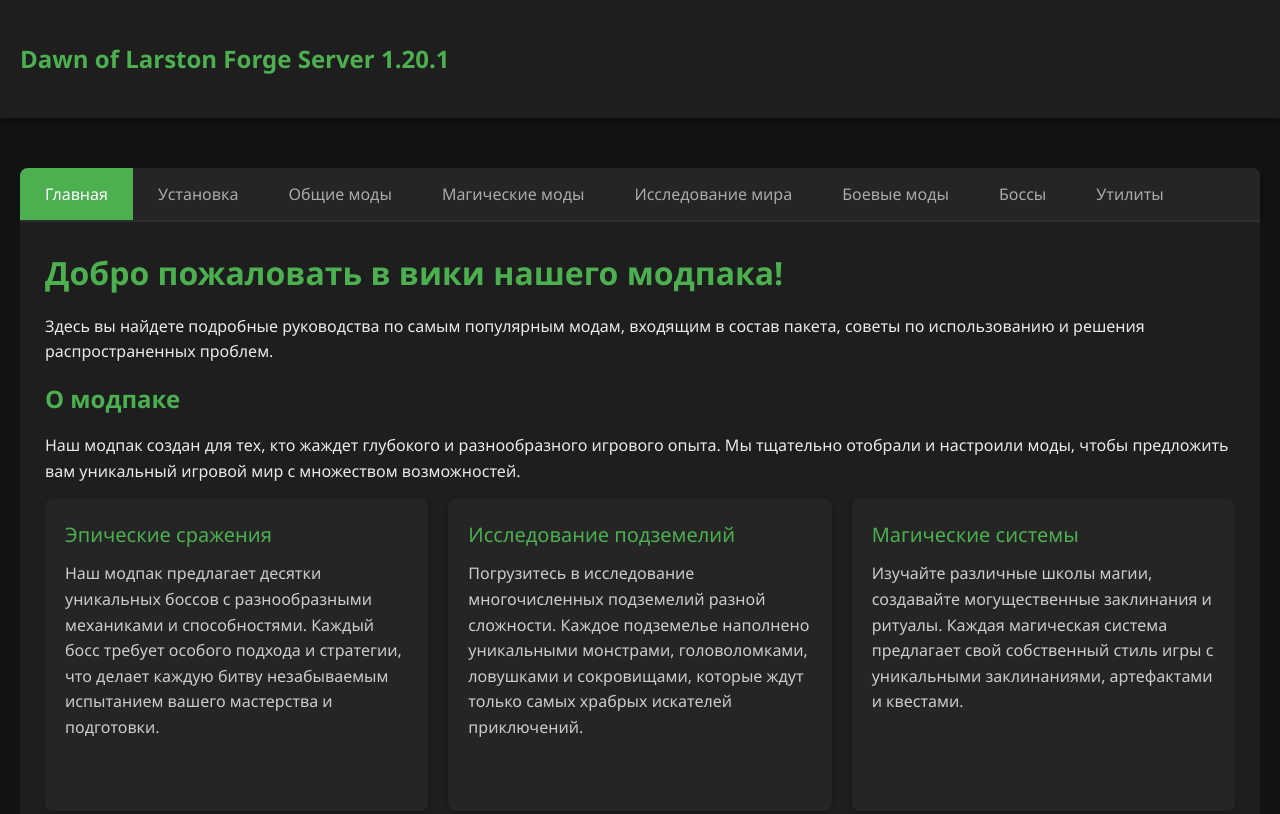
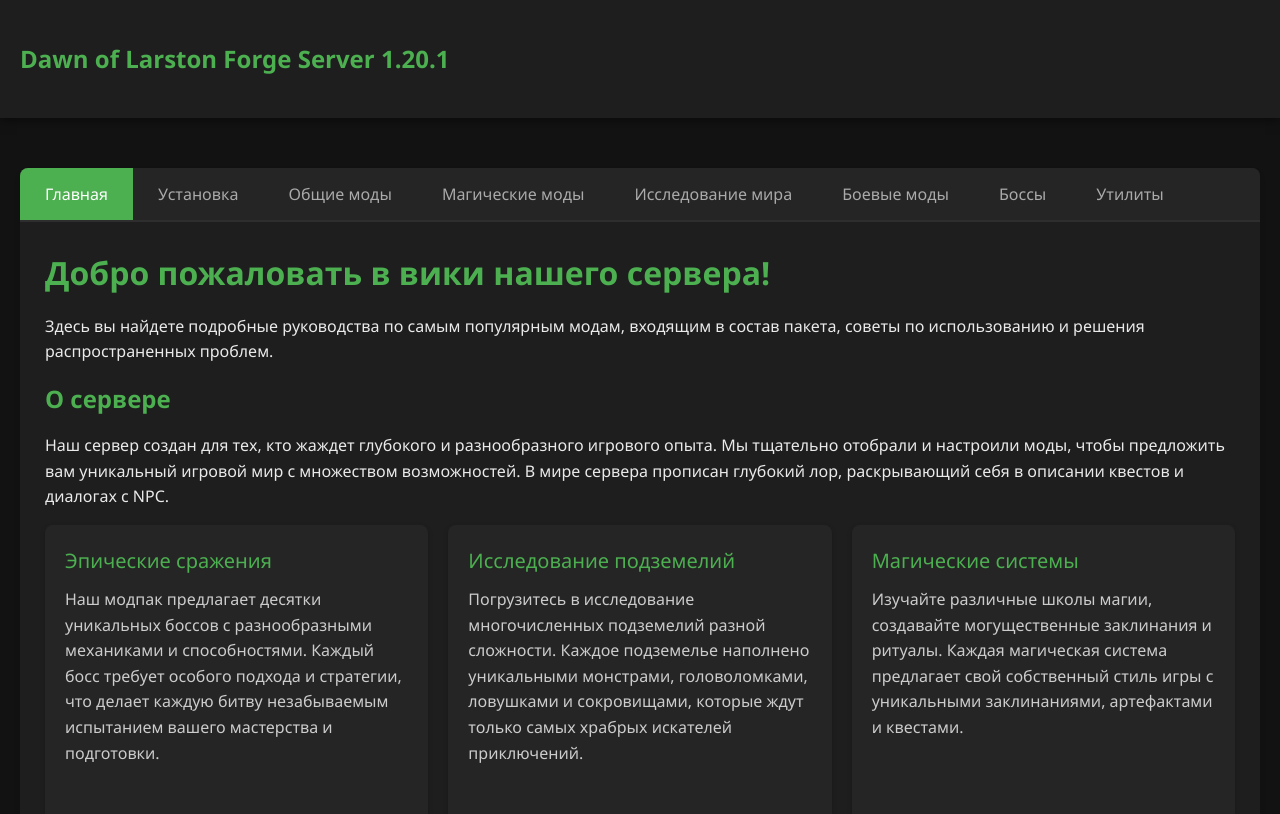
Before and after one commit to fen417/fen417.github.io, a plain HTML site: page index.html in a window 1280 px wide. Shown: the top 814 px of the page. Drawn offline with Linux system fonts and the light colour scheme.

Commit message:
Add files via upload

```diff
--- a/index.html
+++ b/index.html
@@ -251,11 +251,11 @@
             </div>
 
 <div id="home" class="tab-content active">
-    <h1>Добро пожаловать в вики нашего модпака!</h1>
+    <h1>Добро пожаловать в вики нашего сервера!</h1>
     <p>Здесь вы найдете подробные руководства по самым популярным модам, входящим в состав пакета, советы по использованию и решения распространенных проблем.</p>
 
-    <h2>О модпаке</h2>
-    <p>Наш модпак создан для тех, кто жаждет глубокого и разнообразного игрового опыта. Мы тщательно отобрали и настроили моды, чтобы предложить вам уникальный игровой мир с множеством возможностей.</p>
+    <h2>О сервере</h2>
+    <p>Наш сервер создан для тех, кто жаждет глубокого и разнообразного игрового опыта. Мы тщательно отобрали и настроили моды, чтобы предложить вам уникальный игровой мир с множеством возможностей. В мире сервера прописан глубокий лор, раскрывающий себя в описании квестов и диалогах с NPC.</p>
 
     <div class="features-section">
         <div class="mod-card">
@@ -488,7 +488,6 @@
         <li>Создайте или найдите <strong>Arcane Workbench</strong> (Магический верстак)</li>
         <li>Создайте свою первую <strong>книгу заклинаний</strong> (Spellbook)</li>
         <li>Получите <strong>свитки заклинаний</strong> (Spell Scrolls) из сундуков или у торговцев</li>
-        <li>Зарядите книгу <strong>маной</strong> с помощью алтарей или магических кристаллов</li>
     </ol>
 
     <h3>Школы магии</h3>
@@ -1166,8 +1165,7 @@
     </div>
 
     <footer class="container">
-        <p>© 2025 Вики для Модпака Minecraft. Все права защищены.</p>
-        <p>Minecraft принадлежит Mojang Studios.</p>
+        <p>© 2025 Вики сервера 'Dawn of Larston' Minecraft Forge 1.20.1. Все права защищены.</p>
     </footer>
 
     <script>
```
